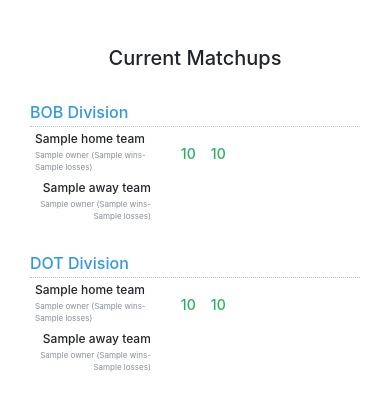
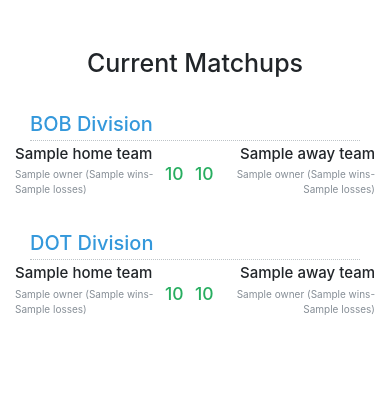
Before and after one commit to zwernberg/schumacherFootball, a Flask app: template templates/matchups.html in a window 390 px wide. Shown: the top 411 px of the page. Run offline with Flask 2, Linux system fonts and the light colour scheme; the template is opened without the code that fills it: most values are stand-ins (such as "Sample title", 1, 10 or a date in 2020); some libraries are stand-ins or nearby versions.

Commit message:
fixed iphone widths

```diff
--- a/templates/base.html
+++ b/templates/base.html
@@ -8,7 +8,7 @@
 
     <style type="text/css">
       .main-wrapper {
-        max-width: 600px;
+        max-width: 900px;
       }
       h1 {
         text-align: center;
@@ -26,7 +26,8 @@
       }
       .matchup {
         border-top: 1px dotted #bdc3c7;
-        padding: 5px;
+        padding-top: 5px;
+        padding-bottom: 5px;
       }
       .score {
         color: #27ae60;
@@ -36,7 +37,12 @@
       }
       @media (max-width: 575px) {
         html {
-          font-size: 8px;
+          font-size: 10px;
+        }
+      }
+     @media (max-width: 400px) {
+        .col-1, .col-5 {
+          padding: 0px;
         }
       }
       /* {
--- a/templates/matchups.html
+++ b/templates/matchups.html
@@ -17,7 +17,7 @@
             <div class="col-1">
               <h3 class="score">{{matchup.away_score}}</h3>
             </div>
-            <div class="col-5 away-column">
+            <div class="col-5 col-1-xs away-column">
               <h4>{{matchup.away_team.team_name}}</h4>
               <p class="text-muted">{{matchup.away_team.owner}} ({{matchup.away_team.wins}}-{{matchup.away_team.losses}})</p>
             </div>
```
